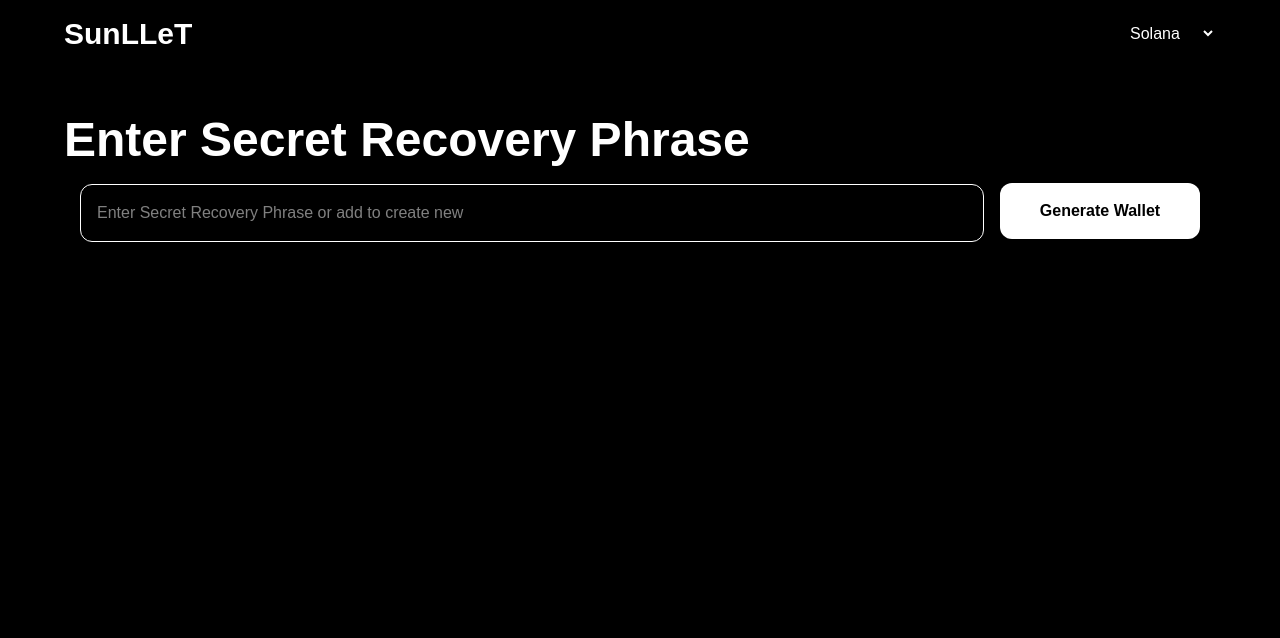
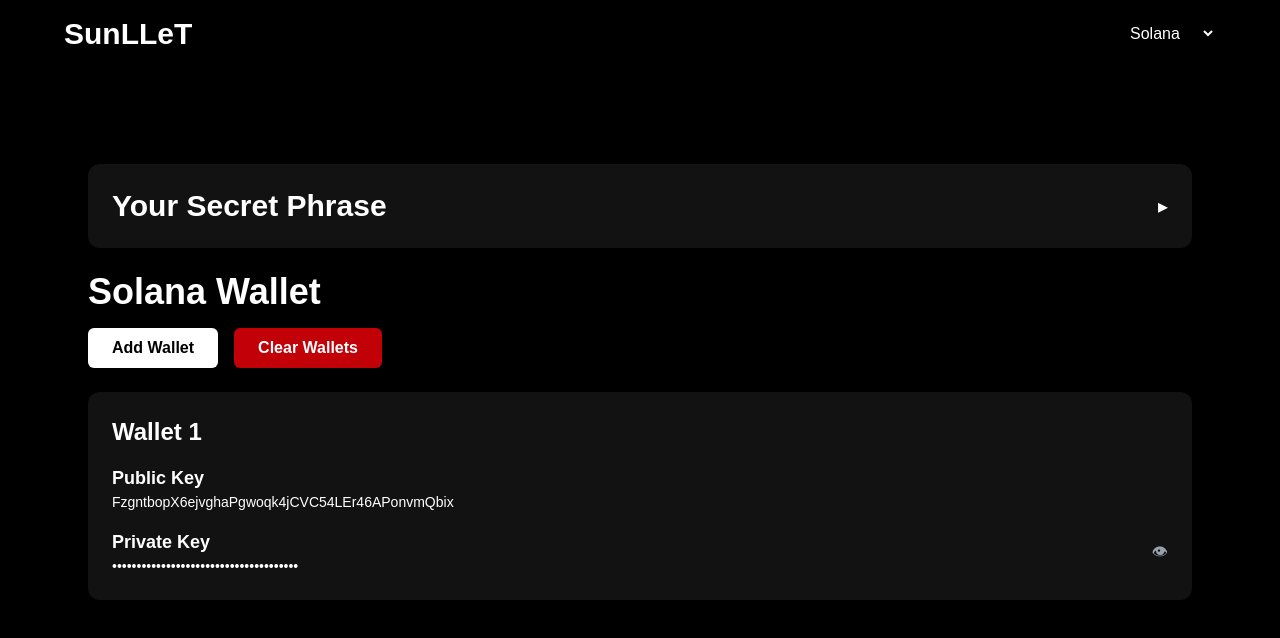
Before and after one commit to 0xSunill/Sunllet, a Next.js app: page / in a window 1280 px wide. Shown: the top 638 px of the page. Built offline with nearby package versions, Linux system fonts and the light colour scheme.

Commit message:
added logic and ui

```diff
--- a/components/Generate.jsx
+++ b/components/Generate.jsx
@@ -1,25 +1,76 @@
+"use client";
 import React from "react";
+import { useState } from "react";
+import SecretPhraseDisplay from "./Phrase";
 
 const Generate = () => {
+  const [generate, setGenerate] = useState(true);
+  const [mnemonic, setMnemonic] = useState("");
   return (
-    <div className="">
-      <h1 className="text-5xl font-bold">Enter Secret Recovery Phrase</h1>
+    <div className="p-6 text-white ">
+
+      {generate ? (
+        <div>
+          <SecretPhraseDisplay />
+
+          <h2 className="text-4xl font-bold">Solana Wallet</h2>
+          <div className="mt-4 flex space-x-4">
+            <button className="bg-white text-black px-6 py-2 rounded-md font-semibold">
+              Add Wallet
+            </button>
+            <button
+              className="bg-red-700 text-white px-6 py-2 rounded-md font-semibold"
+              onClick={() => setGenerate(false)}
+            >
+              Clear Wallets
+            </button>
+          </div>
+          <div className="bg-[#121212] text-white p-6 rounded-xl mt-6 space-y-4">
+            <h3 className="text-2xl font-bold">Wallet 1</h3>
+            <div>
+              <p className="text-lg font-semibold">Public Key</p>
+              <p className="text-sm">
+                FzgntbopX6ejvghaPgwoqk4jCVC54LEr46APonvmQbix
+              </p>
+            </div>
+            <div className="flex items-center justify-between">
+              <div>
+                <p className="text-lg font-semibold">Private Key</p>
+                <p className="text-sm">
+                  ••••••••••••••••••••••••••••••••••••••
+                </p>
+              </div>
+              <span className="text-gray-400 cursor-pointer hover:text-white">
+                👁
+              </span>
+            </div>
+          </div>
+        </div>
+      ) : (
+        // Input UI - shows when generate is false
+        <div>
+          <h1 className="text-5xl font-bold mb-6">
+            Enter Secret Recovery Phrase
+          </h1>
           <div className="flex items-center space-x-4 bg-black p-4 rounded-md">
             <input
-          type="text"
+              type="password"
               id="text"
               name="text"
-          class="mt-1 w-full px-4 py-4 border rounded-xl focus:outline-none focus:ring-2 focus:ring-blue-500"
+              className="mt-1 w-full px-4 py-4 border rounded-xl focus:outline-none focus:ring-1 focus:ring-gray-500"
               placeholder="Enter Secret Recovery Phrase or add to create new"
             />
             <button
               type="submit"
-          class="px-4 py-4 w-full max-w-[200px] bg-white text-black font-bold py-2 px-4 rounded-xl hover:bg-gray-200 transition duration-200"
+              className="px-4 py-4 w-full max-w-[200px] bg-white text-black font-bold rounded-xl hover:bg-gray-200 transition duration-200"
+              onClick={() => setGenerate(true)}
             >
               Generate Wallet
             </button>
           </div>
         </div>
+      )}
+    </div>
   );
 };
 
--- /dev/null
+++ b/components/Phrase.jsx
@@ -0,0 +1,63 @@
+"use client";
+import React, { useState } from "react";
+
+const SecretPhraseDisplay = () => {
+  const [isExpanded, setIsExpanded] = useState(false);
+  const phrase = [
+    "mother",
+    "cherry",
+    "collect",
+    "damage",
+    "senior",
+    "echo",
+    "reflect",
+    "explain",
+    "maximum",
+    "pistol",
+    "nothing",
+    "inspire",
+  ];
+
+  const handleCopy = () => {
+    navigator.clipboard.writeText(phrase.join(" "));
+    alert("Secret phrase copied!");
+  };
+
+  return (
+    <div
+      className=" bg-[#121212] text-white p-6 rounded-xl my-6 space-y-4 cursor-pointer"
+      onClick={handleCopy}
+    >
+      <div
+        className="flex justify-between items-center"
+        onClick={(e) => {
+          e.stopPropagation();
+          setIsExpanded(!isExpanded);
+        }}
+      >
+        <h2 className="text-3xl font-bold">Your Secret Phrase</h2>
+        <span className="text-xl">{isExpanded ? "▾" : "▸"}</span>
+      </div>
+
+      {isExpanded && (
+        <>
+          <div className="mt-6 grid grid-cols-4 gap-4">
+            {phrase.map((word, index) => (
+              <div
+                key={index}
+                className="bg-[#121212] px-4 py-3 rounded-lg text-lg"
+              >
+                {word}
+              </div>
+            ))}
+          </div>
+          <p className="mt-4 text-gray-400 text-sm">
+            📋 Click Anywhere To Copy
+          </p>
+        </>
+      )}
+    </div>
+  );
+};
+
+export default SecretPhraseDisplay;
--- a/package.json
+++ b/package.json
@@ -10,6 +10,7 @@
   },
   "dependencies": {
     "autoprefixer": "^10.4.21",
+    "bip39": "^3.1.0",
     "next": "^15.2.5",
     "postcss": "^8.5.3",
     "react": "^19.1.0",
```
Also changed, not shown: 1 other file (tests, documents, lock files or other folders). Lines whose indentation alone changed are shown as unchanged.
